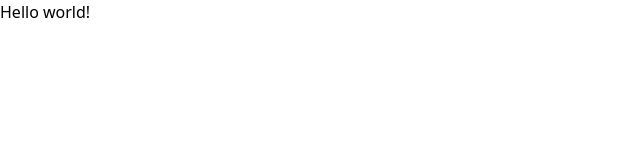
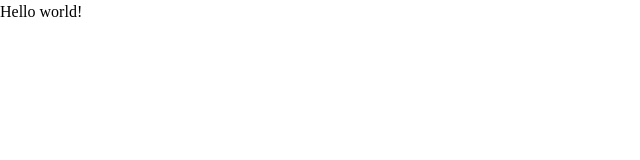
Before and after one commit to Douglas2803/Zerium, a Next.js app: page / in a window 1280 px wide. Shown: the top 160 px of the page, without its empty margins (0-640 px from the left). Built offline with nearby package versions, Linux system fonts and the light colour scheme.

Commit message:
style: Adiciona estilos

```diff
--- a/tailwind.config.ts
+++ b/tailwind.config.ts
@@ -2,6 +2,22 @@ import type { Config } from "tailwindcss";
 
 export default {
   content: ["./src/app/**/*.{js,ts,jsx,tsx,mdx}"],
-  theme: {},
+  theme: {
+    container: {
+      center: true,
+      padding: "2rem",
+    },
+    extend: {
+      colors: {
+        grey_1: "#919191",
+        grey_2: "#636363",
+        grey_3: "#CFCFCF",
+        linear_grey_1: "#CFCFCF",
+      },
+      fontFamily: {
+        sans: ['var(--font-main)'],
+      }
+    },
+  },
   plugins: [],
 } satisfies Config;
```
